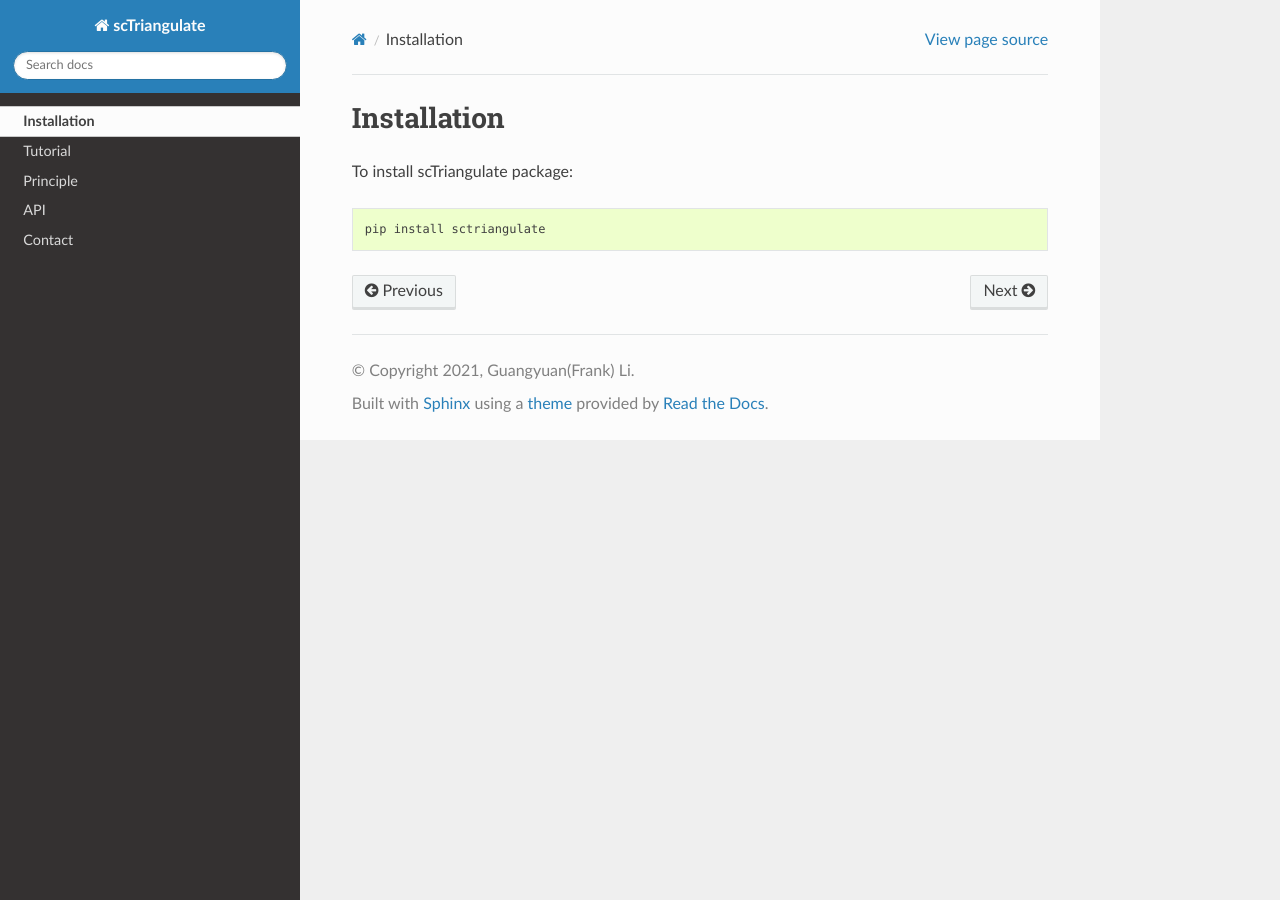
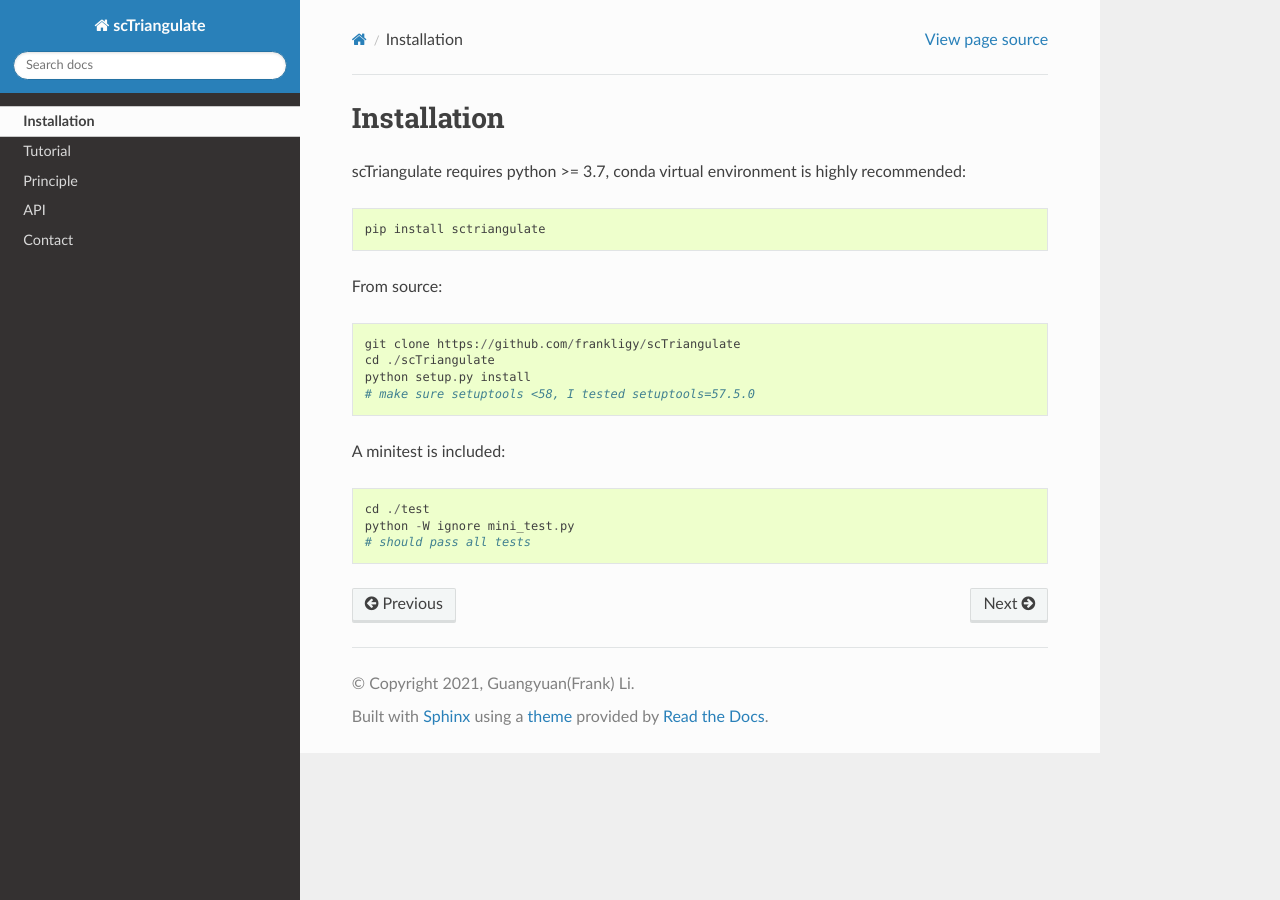
Before and after one commit to frankligy/scTriangulate, a Sphinx documentation site: the page built from docs/install.rst, in a window 1280 px wide. Built offline with Sphinx 7.4.7 and the Read the Docs theme 2.0.0, drawn with Linux system fonts in a browser that asks for light colours.

Commit message:
pass tests
volia!

```diff
--- a/docs/install.rst
+++ b/docs/install.rst
@@ -1,6 +1,21 @@
 Installation
 ===============
 
-To install scTriangulate package::
+scTriangulate requires python >= 3.7, conda virtual environment is highly recommended::
 
     pip install sctriangulate
+
+
+From source::
+
+    git clone https://github.com/frankligy/scTriangulate
+    cd ./scTriangulate
+    python setup.py install
+    # make sure setuptools <58, I tested setuptools=57.5.0
+
+
+A minitest is included::
+
+    cd ./test
+    python -W ignore mini_test.py
+    # should pass all tests
```
Also changed, not shown: README.md (+18 -0 lines), setup.py (+5 -3 lines), 6 other files.
